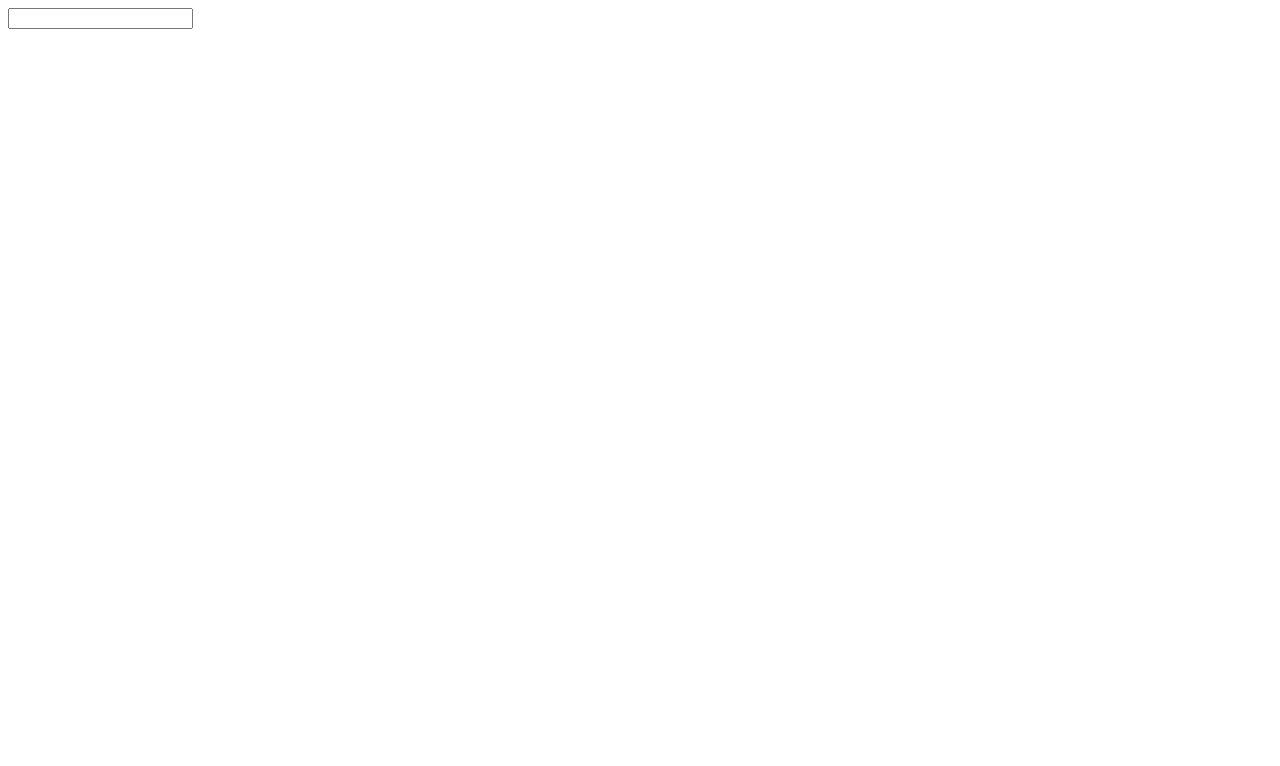
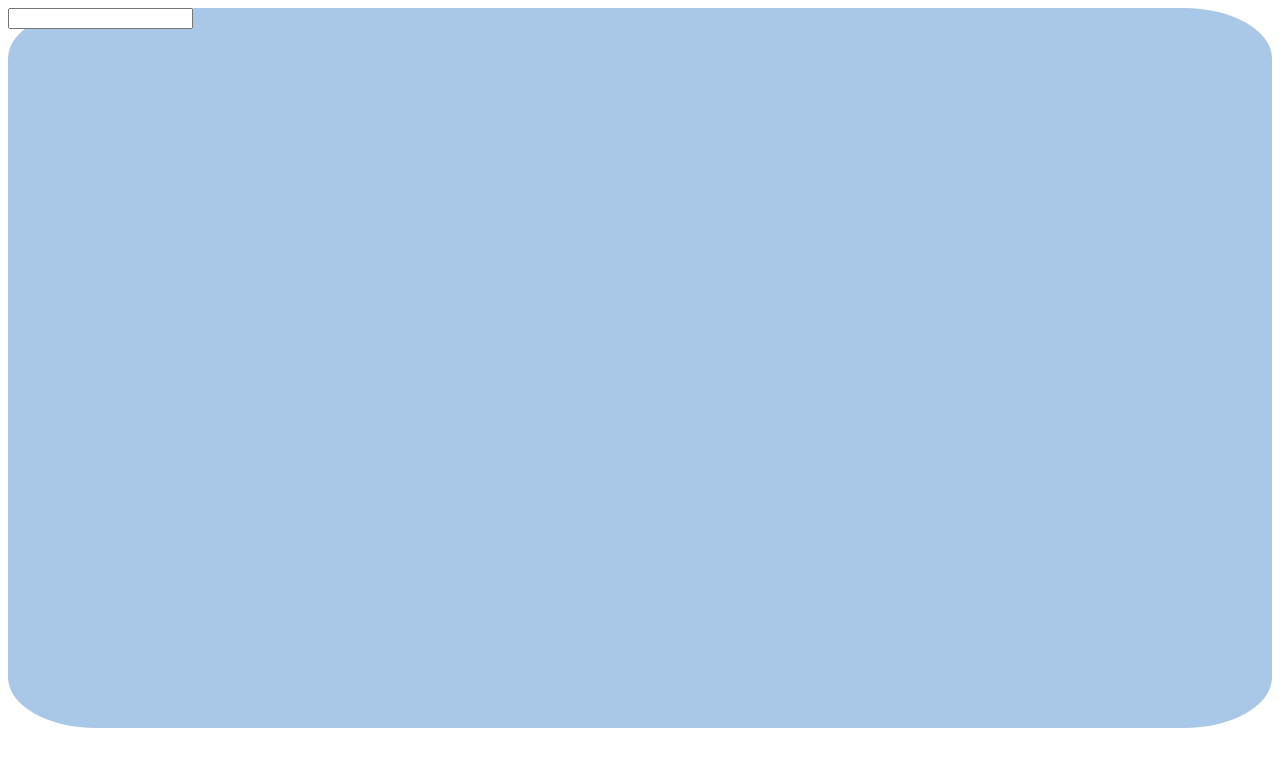
Before and after one commit to NickUseGitHub/shorten-url, a React app: page / in a window 1280 px wide. Shown: the top 766 px of the page. Built offline with nearby package versions, Linux system fonts and the light colour scheme; the HTML template or start-up script is replaced by a standard one.

Commit message:
[style-app] apply styled-component

```diff
--- a/src/app/App.js
+++ b/src/app/App.js
@@ -1,4 +1,5 @@
 import React, { useState } from 'react'
+import styled from 'styled-components'
 import axios from 'axios'
 import UrlResult from './UrlResult'
 
@@ -16,7 +17,7 @@ async function getShortentUrl(url) {
   }
 }
 
-export default function App() {
+function App({ className }) {
   const [urlForShorten, setUrlForShorten] = useState('')
   const [urlResult, setUrlResult] = useState('')
 
@@ -42,7 +43,7 @@ export default function App() {
   }
 
   return (
-    <div>
+    <div className={className}>
       <UrlResult urlResult={urlResult} />
       <form onSubmit={handleOnSubmit}>
         <input type="text" value={urlForShorten} onChange={handleOnChange} />
@@ -50,3 +51,11 @@ export default function App() {
     </div>
   )
 }
+
+export default styled(App)`
+  background-color: #a9c8e7;
+  width: 100%;
+  height: 90vh;
+  border-radius: 7%;
+  display: flex;
+`
--- a/src/server.js
+++ b/src/server.js
@@ -13,7 +13,8 @@ export default async function appHandler(ctx) {
   ctx.body = `
   <html>
     <head>
-      <title>Universal App</title>
+      <title>Shortent Url App</title>
+      <meta name="viewport" content="width=device-width, initial-scale=1">
     </head>
     <body id="root">
         ${appBody}
```
